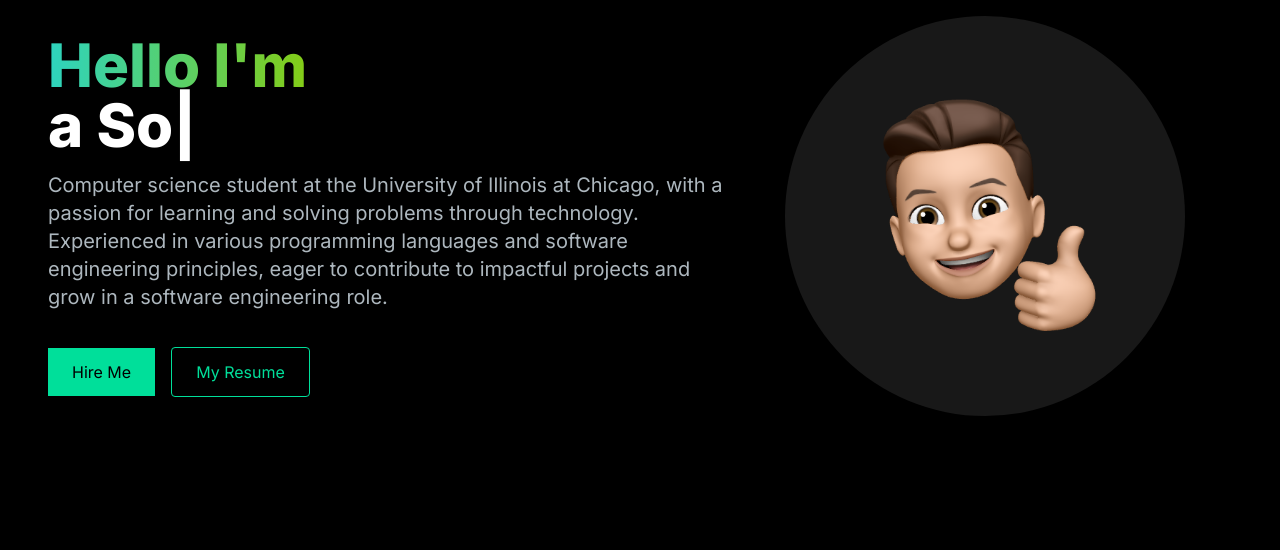
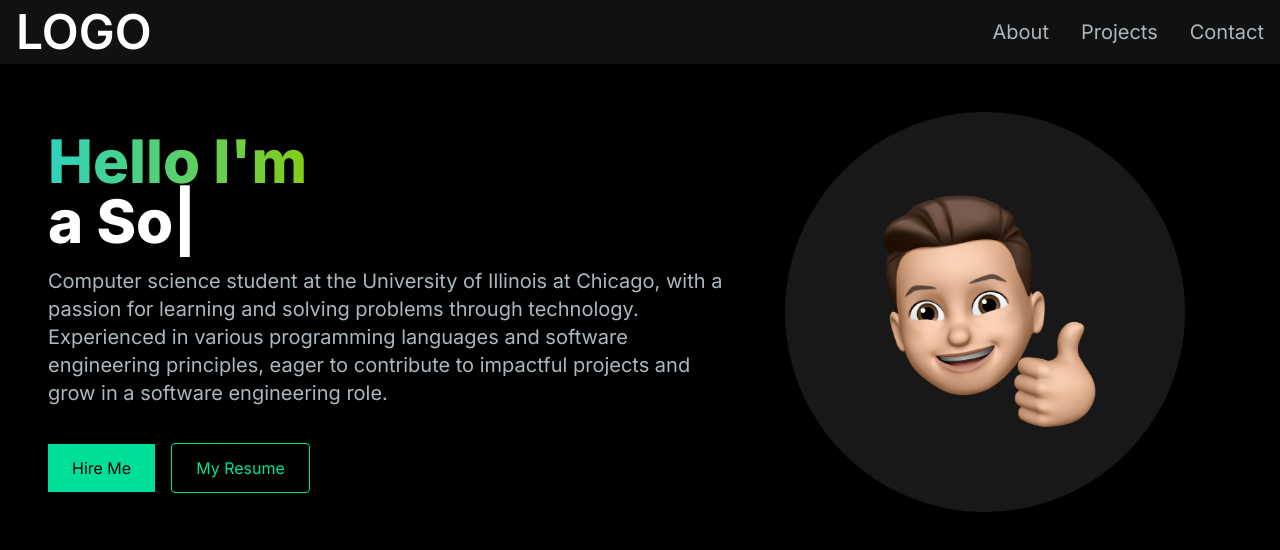
Before and after one commit to Russel-T/My-Portfolio-Website, a Next.js app in the folder my-portfolio-website/: page / in a window 1280 px wide. Shown: the top 550 px of the page. Built offline with nearby package versions, Linux system fonts and the light colour scheme.

Commit message:
at 39:08

```diff
--- a/my-portfolio-website/package.json
+++ b/my-portfolio-website/package.json
@@ -9,6 +9,7 @@
     "lint": "next lint"
   },
   "dependencies": {
+    "@heroicons/react": "^2.1.3",
     "next": "14.2.4",
     "react": "^18",
     "react-dom": "^18",
--- /dev/null
+++ b/my-portfolio-website/src/app/components/NavLink.jsx
@@ -0,0 +1,15 @@
+import Link from "next/link";
+
+const NavLink = ({ href, title }) => {
+    return (
+
+            <Link
+                href={href}
+                className="block py-2 pl-3 pr-4 text-[#ADB7BE] sm:text-xl rounded md:p-0 hover:text-white"
+            >
+                {title}
+            </Link>
+    );
+}
+
+export default NavLink
--- /dev/null
+++ b/my-portfolio-website/src/app/components/Navbar.jsx
@@ -0,0 +1,64 @@
+"use client";
+import React, { useState } from "react";
+import NavLink from "./NavLink";
+import Link from "next/link";
+import { Bars3Icon, XMarkIcon } from "@heroicons/react/24/solid";
+const navLinks = [
+  {
+    title: "About",
+    path: "#about",
+  },
+  {
+    title: "Projects",
+    path: "#projects",
+  },
+  {
+    title: "Contact",
+    path: "#contact",
+  },
+];
+const Navbar = () => {
+  const [navbarOpen, setNavbarOpen] = useState(false);
+
+  return (
+    <nav className="fixed top-0 left-0 right-0 z-10 bg-[#131313] bg-opacity-90">
+      <div className="flex flex-wrap items-center justify-between mx-auto px-4 py-2">
+        <Link
+          href={"/"}
+          className="text-2xl md:text-5xl text-white font-semibold"
+        >
+          LOGO
+        </Link>
+        <div className="mobile-menu block md:hidden">
+          {/* Start with navbarOpen = false because it was never opened in the first place */}
+          {!navbarOpen ? (
+            <button
+              onClick={() => setNavbarOpen(true)}
+              className="flex items-center px-3 py-2 border rounded border-slate-200 text-slate-200 hover:text-white hover:border-white"
+            >
+              <Bars3Icon className="h-5 w-5" />
+            </button>
+          ) : (
+            <button
+              onClick={() => setNavbarOpen(false)}
+              className="flex items-center px-3 py-2 border rounded border-slate-200 text-slate-200 hover:text-white hover:border-white"
+            >
+              <XMarkIcon className="h-5 w-5" />
+            </button>
+          )}
+        </div>
+        <div className="menu hidden md:block md:w-auto" id="navbar">
+          <ul className="flex p-4 md:p-0 md:flex-row md:space-x-8 mt-0">
+            {navLinks.map((link, index) => (
+              <li key={index}>
+                <NavLink href={link.path} title={link.title} />
+              </li>
+            ))}
+          </ul>
+        </div>
+      </div>
+    </nav>
+  );
+};
+
+export default Navbar;
--- a/my-portfolio-website/src/app/page.js
+++ b/my-portfolio-website/src/app/page.js
@@ -1,9 +1,11 @@
 import Image from "next/image";
 import HeroSection from "./components/HeroSection";
+import Navbar from "./components/Navbar";
 export default function Home() {
   return (
-    <main className="flex min-h-screen bg-black">
-      <div class="container mx-auto px-12 py-4">
+    <main className="flex min-h-screen flex-col bg-black">
+      <Navbar />
+      <div class="container mt-24 mx-auto px-12 py-4">
         <HeroSection />
       </div>
     </main>
```
Also changed, not shown: 1 other file (tests, documents, lock files or other folders).
